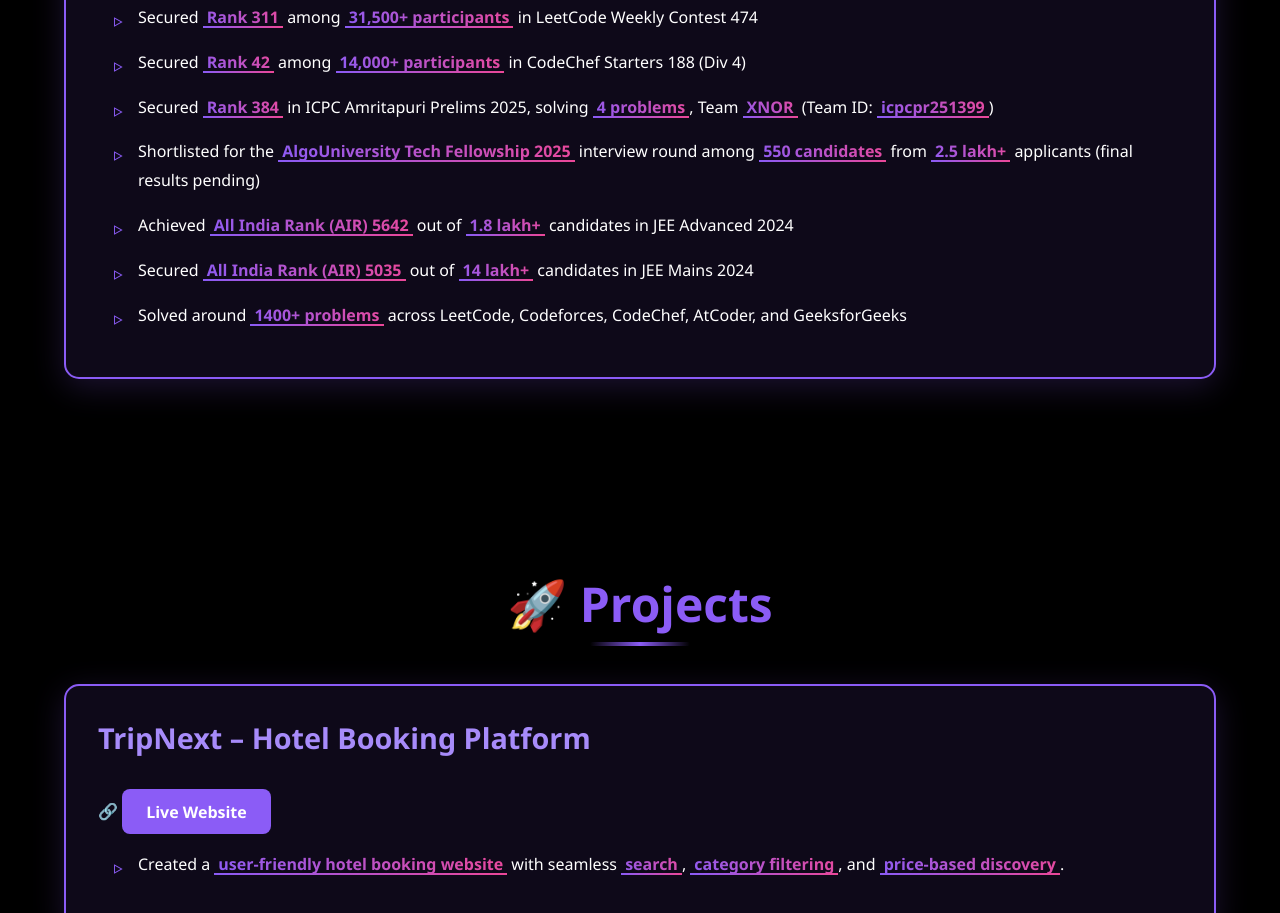
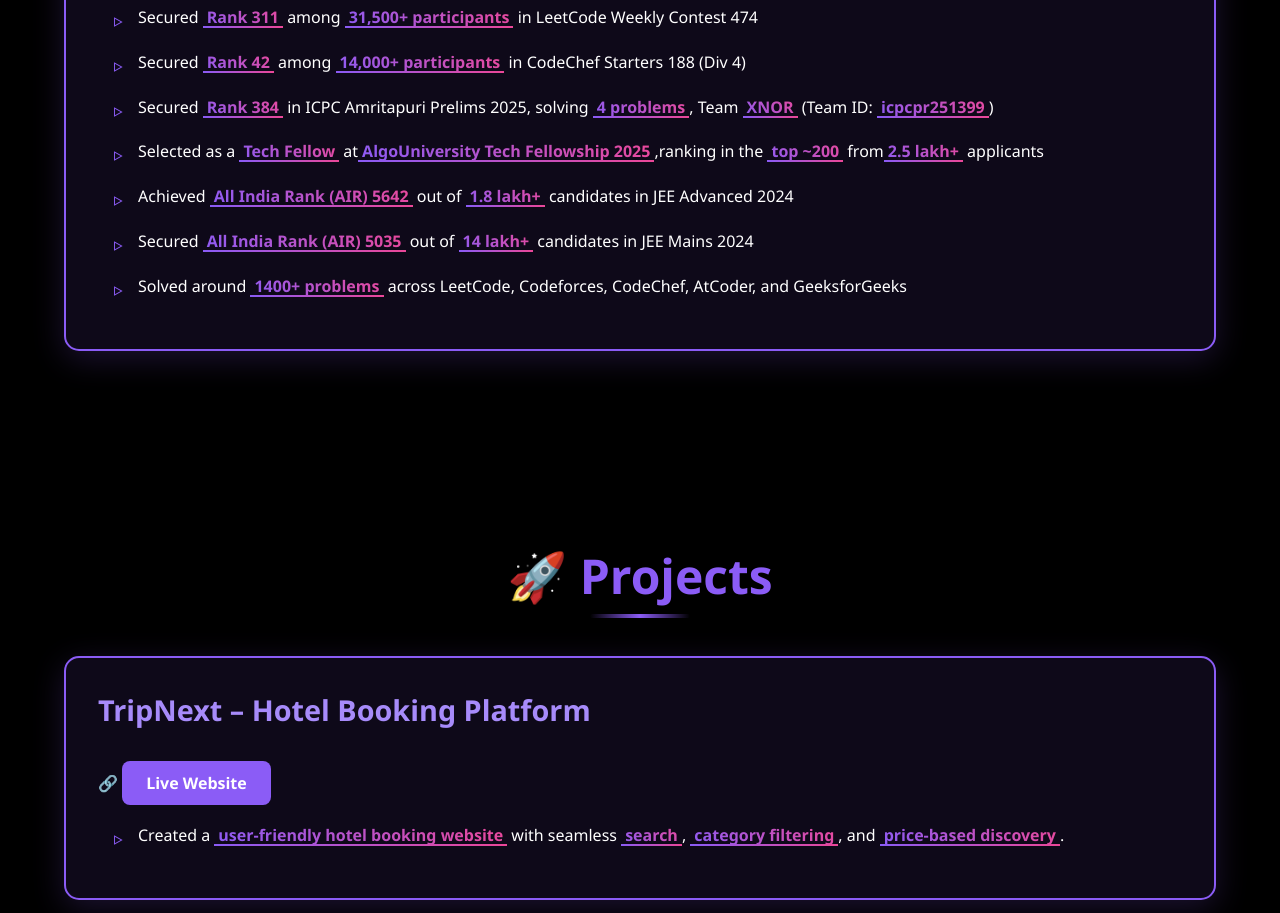
Before and after one commit to sidhant0802/my_portfolio, a plain HTML site: page index.html in a window 1280 px wide. Shown: the part 3573-4486 px from the top of the page. Drawn offline with Linux system fonts and the light colour scheme; no server answers; animation ran at ten frames a second.

Commit message:
Update index.html

```diff
--- a/index.html
+++ b/index.html
@@ -131,7 +131,7 @@
                      <li>Secured <span class="highlight">Rank 311</span> among <span class="highlight">31,500+ participants</span> in LeetCode Weekly Contest 474</li>
                      <li>Secured <span class="highlight">Rank 42</span> among <span class="highlight">14,000+ participants</span> in CodeChef Starters 188 (Div 4)</li>
                      <li>Secured <span class="highlight">Rank 384</span> in ICPC Amritapuri Prelims 2025, solving <span class="highlight">4 problems</span>, Team <span class="highlight">XNOR</span> (Team ID: <span class="highlight">icpcpr251399</span>)</li>
-                     <li>Shortlisted for the <span class="highlight">AlgoUniversity Tech Fellowship 2025</span> interview round among <span class="highlight">550 candidates</span> from <span class="highlight">2.5 lakh+</span> applicants (final results pending)</li>
+                     <li>Selected as a <span class="highlight">Tech Fellow</span> at<span class="highlight">AlgoUniversity Tech Fellowship 2025</span>,ranking in the <span class="highlight">top ~200</span> from<span class="highlight">2.5 lakh+</span> applicants</li>
                      <li>Achieved <span class="highlight">All India Rank (AIR) 5642</span> out of <span class="highlight">1.8 lakh+</span> candidates in JEE Advanced 2024</li>
                      <li>Secured <span class="highlight">All India Rank (AIR) 5035</span> out of <span class="highlight">14 lakh+</span> candidates in JEE Mains 2024</li>
                      <li>Solved around <span class="highlight">1400+ problems</span> across LeetCode, Codeforces, CodeChef, AtCoder, and GeeksforGeeks</li>
```
